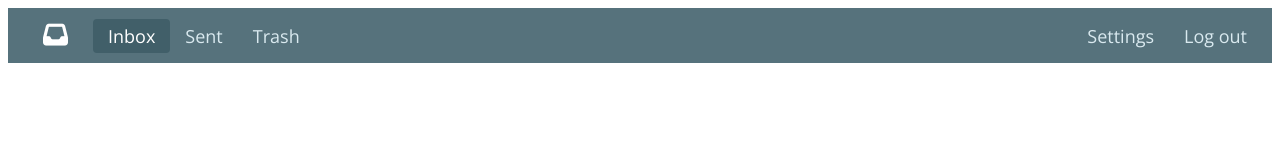
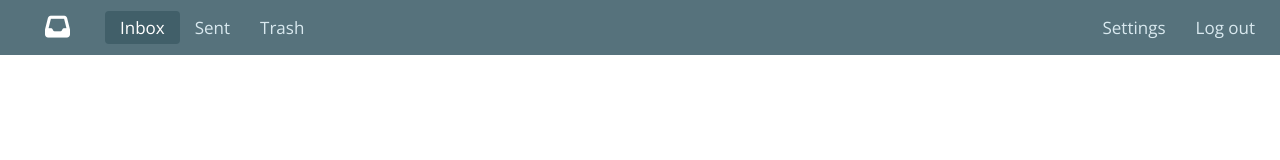
Before and after one commit to Srinivasb1999/Flexbox-Patterns, a plain HTML site: page Site Header/index.html in a window 1280 px wide. Drawn offline with nearby package versions, Linux system fonts and the light colour scheme.

Commit message:
add margin 0 and formatting

```diff
--- a/Site Header/index.css
+++ b/Site Header/index.css
@@ -1,39 +1,45 @@
-*{
+* {
     font-family: 'Open Sans', sans-serif;
 }
 
-.header{
+html,
+body {
+    margin: 0;
+    box-sizing: border-box;
+}
+
+.header {
     display: flex;
     justify-content: space-between;
-    background-color: #56727C;
+    background-color: #56727c;
     padding: 10px;
 }
 
-.section{
+.section {
     display: flex;
     align-items: center;
 }
 
-.header-item{
+.header-item {
     padding: 5px 15px;
-    font-size: 18px;
+    font-size: 17px;
 }
 
-.logo{
-    padding: 5px 25px;
+.logo {
+    padding: 5px 35px;
     font-size: 25px;
     cursor: pointer;
     line-height: 0;
     color: white;
 }
 
-.button{
+.button {
     cursor: pointer;
-    color: #D9E9EF;
+    color: #d9e9ef;
 }
 
-.isSelected{
-    background-color: #415F69;
-    color: #FFF;
+.isSelected {
+    background-color: #415f69;
+    color: #fff;
     border-radius: 4px;
 }
```
